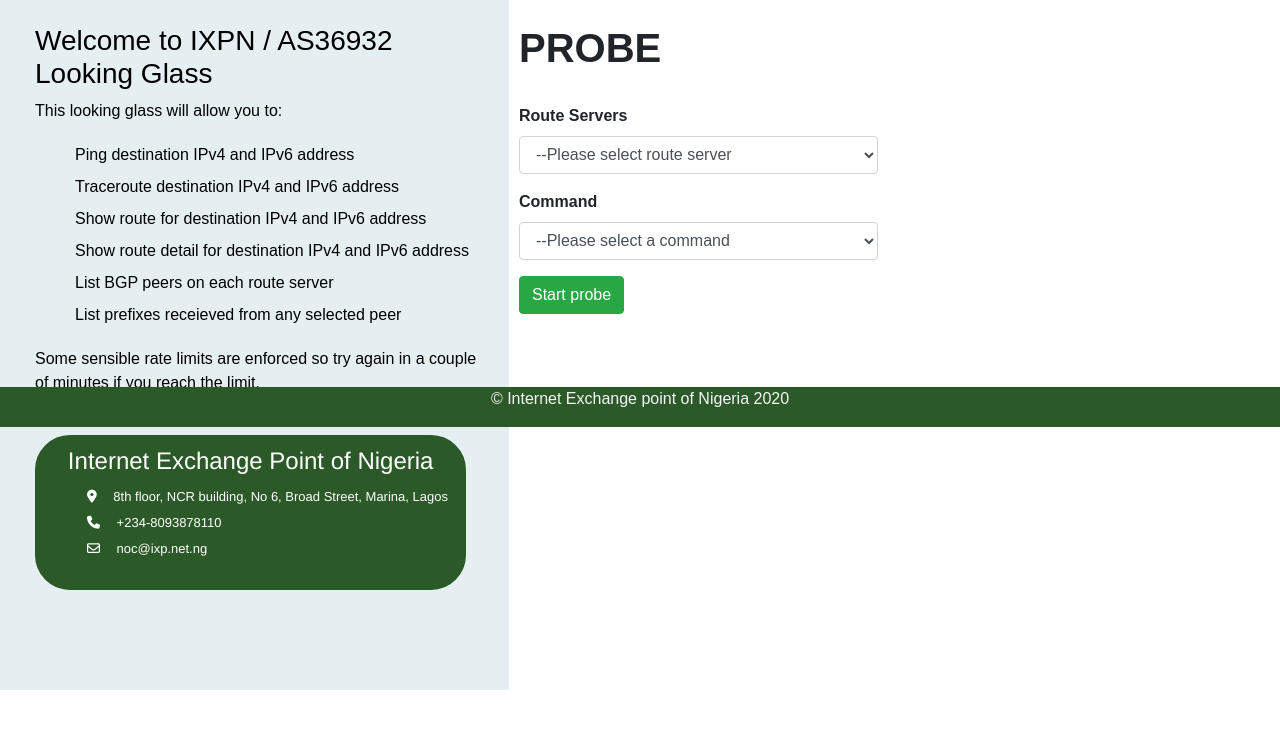
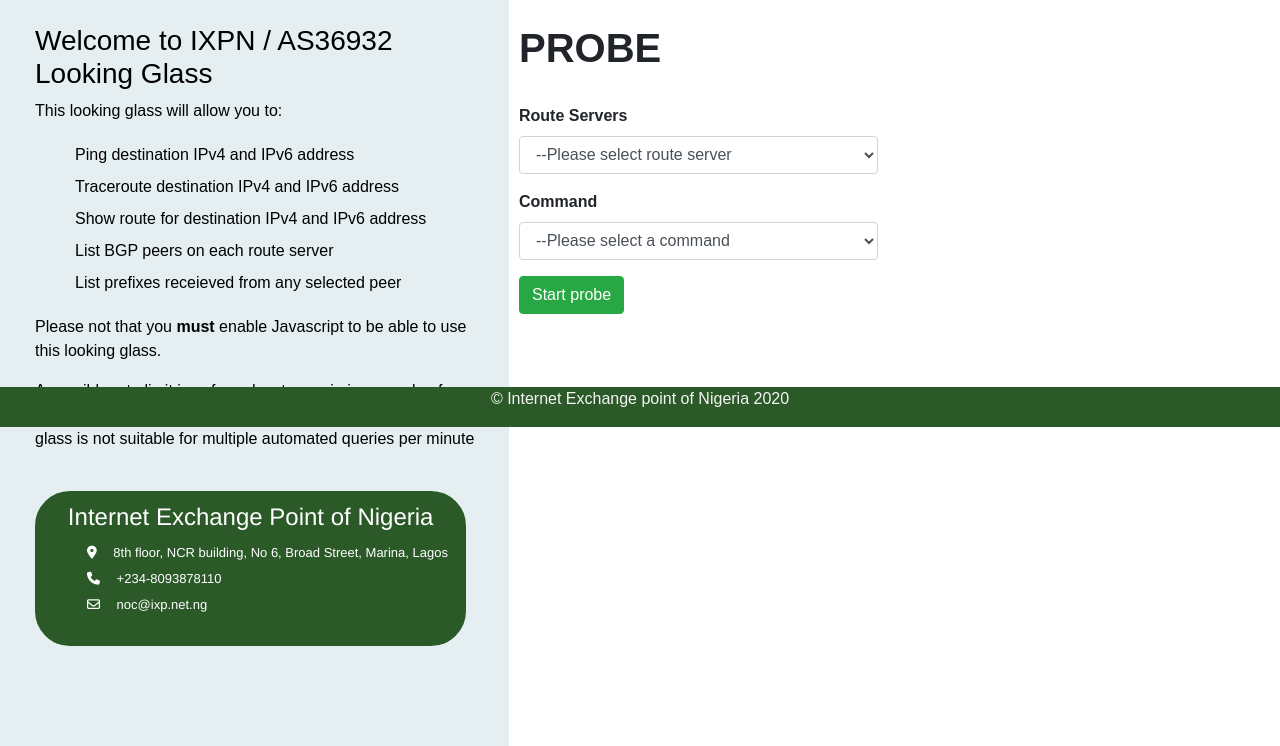
Before and after one commit to dennix2014/lookingglass, a Django app: page / in a window 1280 px wide. Shown: the part 373-1119 px from the top of the page. Before the commit the page ends 1063 px from the top, so only its background shows below. Run offline with Django 3.2, Linux system fonts and the light colour scheme; some libraries are stand-ins or nearby versions; grey boxes are pictures that could not be loaded.

Commit message:
added more in lookingglass description.

```diff
--- a/lg/templates/base.html
+++ b/lg/templates/base.html
@@ -204,12 +204,12 @@
 				<li>Ping destination IPv4 and IPv6 address</li>
 				<li>Traceroute destination IPv4 and IPv6 address</li>
 				<li>Show route for destination IPv4 and IPv6 address</li>
-				<li>Show route detail for destination IPv4 and IPv6 address</li>
 				<li>List BGP peers on each route server</li>
 				<li>List prefixes receieved from any selected peer</li>
 			</ul>
-			<p>Some sensible rate limits are enforced so try again in a couple
-				of minutes if you reach the limit.</p><br>
+			<p>Please not that you <strong>must</strong> enable Javascript to be able to use this looking glass.</p>
+			<p>A sensible rate limit is enforced so try again in a couple
+				of minutes if you reach the limit. This also means that this looking glass is not suitable for multiple automated queries per minute</p><br>
 
 			<div class="contact">
 				<h4 class="contact-heading">Internet Exchange Point of Nigeria</h4>
--- a/lg/templates/lg.html
+++ b/lg/templates/lg.html
@@ -22,7 +22,7 @@
                       <option disabled selected value style="display:none;">--Please select a command</option>
                       <option value="ping">ping</option>
                       <option value="traceroute">traceroute</option>
-                      <option value="route_detail">show route for ... detail</option>
+                      <option value="route_detail">show route for ... </option>
                       <option value="bgp_neighbors">show bgp neighbors</option>
                       <option value="bgp_neighbor_received">show bgp neighbor ... receieved routes</option>
                     </select>
```
